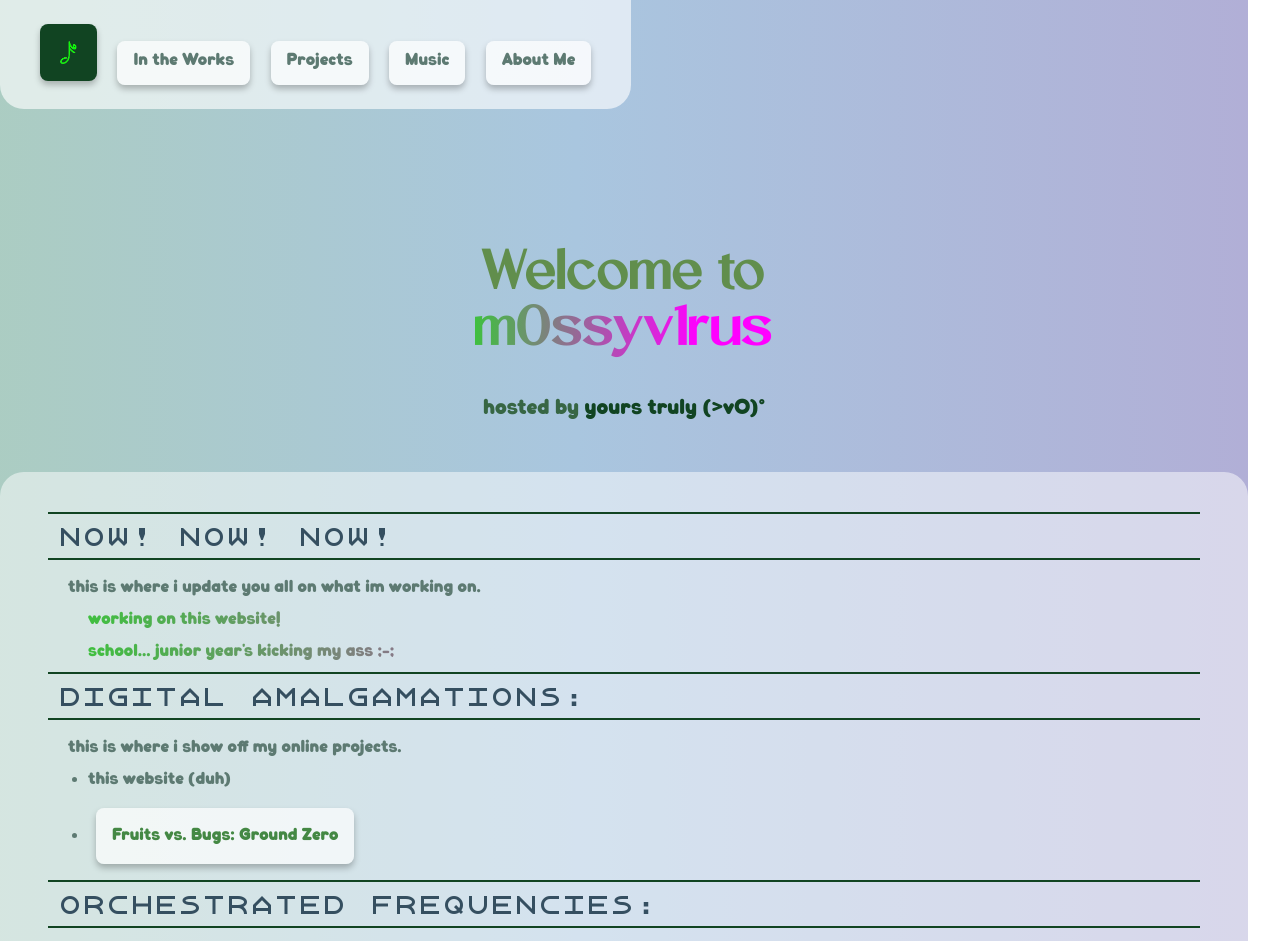
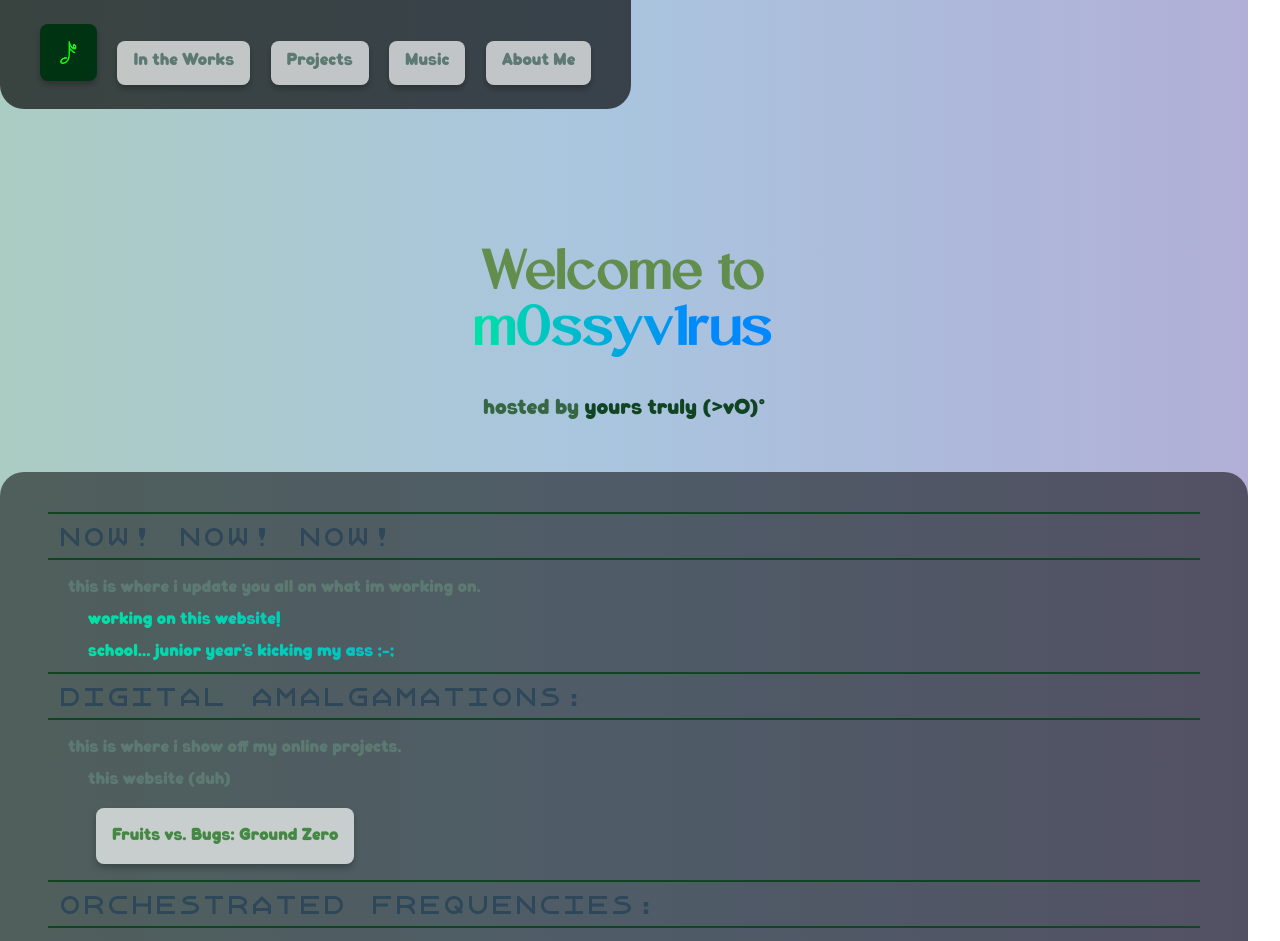
Before and after one commit to Improvingtime50/my-website, an Astro site: page / in a window 1280 px wide. Shown: the top 941 px of the page. Built offline with nearby package versions, Linux system fonts and the light colour scheme; Astro itself is replaced by a stand-in of ours.

Commit message:
minor edits to styling

```diff
--- a/src/pages/index.astro
+++ b/src/pages/index.astro
@@ -24,7 +24,7 @@ const version = packageJson.version;
 			<!-- Navigation -->
 			<header class="navigation">
 				<nav>
-					<a href="/" style="background:#142"
+					<a href="/" style="background:#031"
 						><img src="../images/pfp.png" width="25" /></a
 					>
 					<a href="#now" class="wide qilka-bold">In the Works</a>
@@ -73,14 +73,14 @@ const version = packageJson.version;
 					this is where i show off my online projects.
 				</p>
 				<ul class="qilka-bold" style="margin-left: 40px">
-					<li>this website (duh)</li>
-					<li>
+					<p>this website (duh)</p>
+					<p>
 						<a
 							href="https://under-the-briar.itch.io/fruits-vs-bugs-ground-zero"
 							target="_blank"
 							style="color: #484">Fruits vs. Bugs: Ground Zero</a
 						>
-					</li>
+					</p>
 				</ul>
 
 				<!-- Music -->
@@ -126,8 +126,8 @@ const version = packageJson.version;
 								m0ssyv1rus
 							</h3>
 							<p class="qilka-bold">
-								korean american finding my way through the world and the
-								internet
+								korean american finding my way through the world
+								and the internet
 							</p>
 						</div>
 
--- a/src/styles/global.css
+++ b/src/styles/global.css
@@ -40,13 +40,13 @@
 @property --matt-green {
     syntax: '<color>';
     inherits: false;
-    initial-value: #0f0;
+    initial-value: #0f8;
 }
 
-@property --matt-pink {
+@property --matt-blue {
     syntax: '<color>';
     inherits: false;
-    initial-value: #f0f;
+    initial-value: #08f;
 }
 
 /* Fonts */
@@ -128,7 +128,7 @@ body {
     position: fixed;
     flex-grow: 1;
     padding: 1rem 2rem;
-    background: #ffffffa0;
+    background: #000a;
     border-radius: 0 0 24px 24px;
     display: flex;
     flex-direction: column;
@@ -137,7 +137,7 @@ body {
 .main-content {
     flex-grow: 1;
     padding: 2rem 3rem;
-    background: #ffffff80;
+    background: #0008;
     border-radius: 24px 24px 0 0;
     display: flex;
     flex-direction: column;
@@ -178,7 +178,7 @@ body {
 
 /* Base Footer Styling */
 .footer {
-    background-color: #ffffffa0;
+    background-color: #000a;
     color: var(--text);
     padding: 20px 30px 20px 30px;
     border-radius: 20px;
@@ -289,8 +289,8 @@ li {
     background-image: linear-gradient(90deg,
             var(--matt-green),
             var(--matt-green),
-            var(--matt-pink),
-            var(--matt-pink),
+            var(--matt-blue),
+            var(--matt-blue),
             white,
             var(--matt-green),
             var(--matt-green));
```
